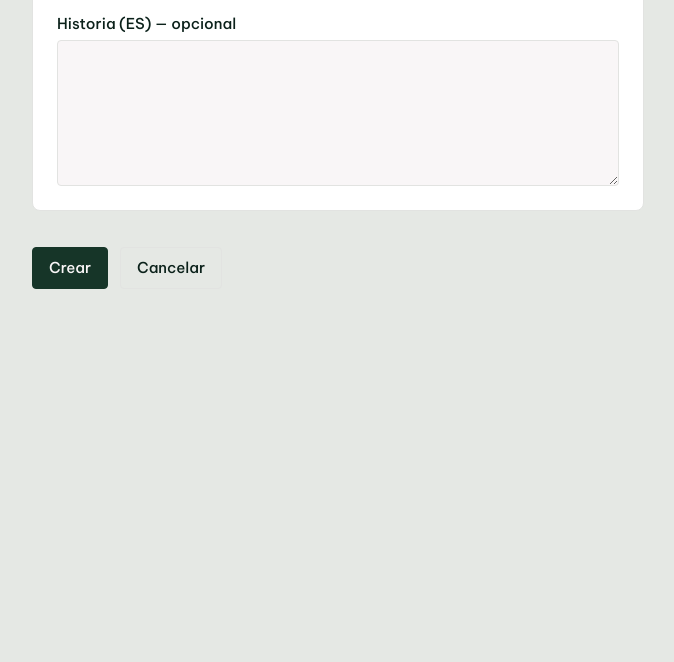
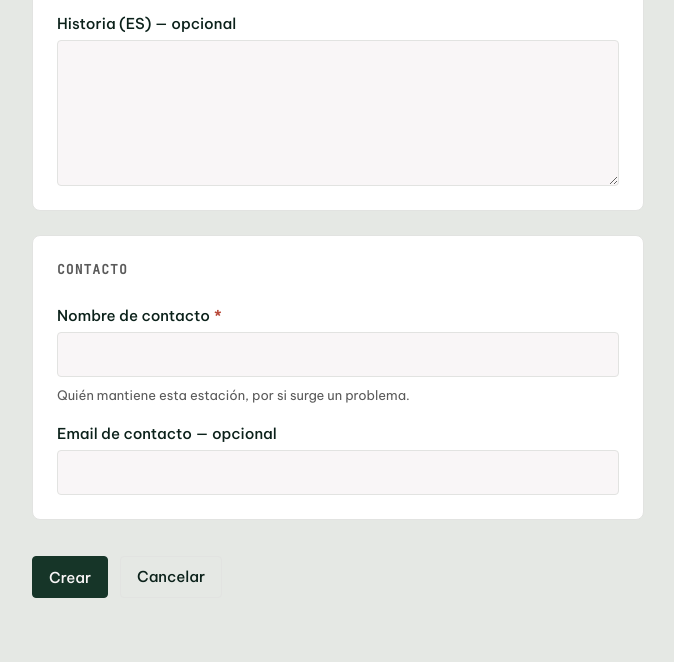
Before and after one commit to ruralhackers/reframecam, a FastAPI app: template templates/admin/station_form.html in a window 1280 px wide. Shown: the part 1031-1693 px from the top of the page, without its empty margins (256-930 px from the left). Before the commit the page ends 1320 px from the top, so only its background shows below. Run offline with FastAPI, Linux system fonts and the light colour scheme; the template is opened without the code that fills it: most values are stand-ins (such as "Sample title", 1, 10 or a date in 2020); some libraries are stand-ins or nearby versions.

Commit message:
Name and email fields for a station, Name field for Host a Location form, some Spanish translation updates

```diff
--- a/app/db.py
+++ b/app/db.py
@@ -40,6 +40,8 @@ SCHEMA_STATEMENTS: tuple[str, ...] = (
         story_en              TEXT NOT NULL,
         latitude              REAL,
         longitude             REAL,
+        contact_name          TEXT,
+        contact_email         TEXT,
         status                TEXT NOT NULL DEFAULT 'active',
         created_at            DATETIME NOT NULL DEFAULT CURRENT_TIMESTAMP
     )
@@ -107,6 +109,8 @@ COLUMN_ADDITIONS: tuple[tuple[str, str], ...] = (
     ("station", "location_slug TEXT REFERENCES location(slug)"),
     ("station", "latitude REAL"),
     ("station", "longitude REAL"),
+    ("station", "contact_name TEXT"),
+    ("station", "contact_email TEXT"),
     ("station", "status TEXT NOT NULL DEFAULT 'active'"),
 )
 
--- a/app/main.py
+++ b/app/main.py
@@ -1264,9 +1264,13 @@ def _station_form_fields(
     story_en: str,
     latitude: str,
     longitude: str,
+    contact_name: str,
+    contact_email: str,
 ) -> dict:
     """Normalise the shared station form fields. English doubles for Spanish
-    when Spanish is left blank (English-only forks)."""
+    when Spanish is left blank (English-only forks). Contact name is required
+    (validated by the caller); contact email is optional and stored as None
+    when blank."""
     name_en = name_en.strip()
     name_es = name_es.strip() or name_en
     story_en = story_en.strip()
@@ -1287,6 +1291,8 @@ def _station_form_fields(
         "story_en": story_en,
         "latitude": _coord(latitude),
         "longitude": _coord(longitude),
+        "contact_name": contact_name.strip(),
+        "contact_email": contact_email.strip() or None,
     }
 
 
@@ -1301,6 +1307,8 @@ async def admin_station_create(
     story_en: str = Form(default=""),
     latitude: str = Form(default=""),
     longitude: str = Form(default=""),
+    contact_name: str = Form(default=""),
+    contact_email: str = Form(default=""),
     from_location: str = Form(default=""),
     authorization: str | None = Header(default=None),
 ):
@@ -1313,12 +1321,13 @@ async def admin_station_create(
     origin_qs = f"&location={origin}" if origin else ""
     fields = _station_form_fields(
         name_es, name_en, location_slug, story_es, story_en,
-        latitude, longitude,
+        latitude, longitude, contact_name, contact_email,
     )
     if (
         not _valid_slug(station_slug)
         or not fields["name_en"]
         or not fields["story_en"]
+        or not fields["contact_name"]
     ):
         return RedirectResponse(
             url=f"/admin/{slug}/stations/new?error=invalid{origin_qs}", status_code=303
@@ -1346,13 +1355,14 @@ async def admin_station_create(
             """
             INSERT INTO station (
                 slug, name_es, name_en, location_slug, story_es, story_en,
-                latitude, longitude, status
-            ) VALUES (?, ?, ?, ?, ?, ?, ?, ?, 'draft')
+                latitude, longitude, contact_name, contact_email, status
+            ) VALUES (?, ?, ?, ?, ?, ?, ?, ?, ?, ?, 'draft')
             """,
             (
                 station_slug, fields["name_es"], fields["name_en"],
                 fields["location_slug"], fields["story_es"], fields["story_en"],
                 fields["latitude"], fields["longitude"],
+                fields["contact_name"], fields["contact_email"],
             ),
         )
     finally:
@@ -1413,6 +1423,8 @@ async def admin_station_update(
     story_en: str = Form(default=""),
     latitude: str = Form(default=""),
     longitude: str = Form(default=""),
+    contact_name: str = Form(default=""),
+    contact_email: str = Form(default=""),
     status: str = Form(default="draft"),
     from_location: str = Form(default=""),
     authorization: str | None = Header(default=None),
@@ -1420,10 +1432,16 @@ async def admin_station_update(
     _admin_guard(slug, authorization)
 
     origin = _clean_from_location(from_location)
+    origin_qs = f"&from_location={origin}" if origin else ""
     fields = _station_form_fields(
         name_es, name_en, location_slug, story_es, story_en,
-        latitude, longitude,
-    )
+        latitude, longitude, contact_name, contact_email,
+    )
+    if not fields["name_en"] or not fields["story_en"] or not fields["contact_name"]:
+        return RedirectResponse(
+            url=f"/admin/{slug}/stations/{station_slug}?error=invalid{origin_qs}",
+            status_code=303,
+        )
     if status not in views.STATION_STATUSES:
         status = "draft"
 
@@ -1447,13 +1465,15 @@ async def admin_station_update(
             UPDATE station SET
                 name_es = ?, name_en = ?, location_slug = ?,
                 story_es = ?, story_en = ?,
-                latitude = ?, longitude = ?, status = ?
+                latitude = ?, longitude = ?,
+                contact_name = ?, contact_email = ?, status = ?
             WHERE slug = ?
             """,
             (
                 fields["name_es"], fields["name_en"], fields["location_slug"],
                 fields["story_es"], fields["story_en"],
                 fields["latitude"], fields["longitude"],
+                fields["contact_name"], fields["contact_email"],
                 status, station_slug,
             ),
         )
@@ -1464,7 +1484,6 @@ async def admin_station_update(
         # Clamped to draft — stay on the station page so the admin sees the
         # explanation alongside the readiness rail. Keep the origin so the
         # next save still returns to the right place.
-        origin_qs = f"&from_location={origin}" if origin else ""
         target = (
             f"/admin/{slug}/stations/{station_slug}?notice=forced_draft{origin_qs}"
         )
@@ -1686,6 +1705,7 @@ def _render_host(
     *,
     submitted: bool,
     error: str | None = None,
+    form_name: str = "",
     form_email: str = "",
     form_location: str = "",
     form_notes: str = "",
@@ -1701,6 +1721,7 @@ def _render_host(
             "error": error,
             "interests": views.SUBMISSION_INTERESTS,
             "form_action": views.host_path(lang),
+            "form_name": form_name,
             "form_email": form_email,
             "form_location": form_location,
             "form_notes": form_notes,
@@ -1724,6 +1745,7 @@ async def host_submit(
     request: Request,
     background_tasks: BackgroundTasks,
     lang: str,
+    name: str = Form(default=""),
     email: str = Form(default=""),
     location: str = Form(default=""),
     notes: str = Form(default=""),
@@ -1738,10 +1760,11 @@ async def host_submit(
         _submissions_log.info("submission honeypot tripped — dropped")
         return _render_host(request, lang, submitted=True)
 
+    name = name.strip()
     email = email.strip()
     location = location.strip()
     error_key: str | None = None
-    if not email or not location:
+    if not name or not email or not location:
         error_key = "host.error.missing"
     elif not _EMAIL_RE.match(email):
         error_key = "host.error.invalid_email"
@@ -1752,6 +1775,7 @@ async def host_submit(
             lang,
             submitted=False,
             error=error_key,
+            form_name=name,
             form_email=email,
             form_location=location,
             form_notes=notes,
@@ -1760,6 +1784,7 @@ async def host_submit(
 
     background_tasks.add_task(
         send_submission,
+        name=name,
         email=email,
         location=location,
         interests=interests,
--- a/app/strings.py
+++ b/app/strings.py
@@ -93,7 +93,7 @@ STRINGS: dict[str, dict[str, str]] = {
         "error.500.label": "ALGO FALLÓ",
         "error.500.heading": "Algo no fue bien.",
         "error.500.body": (
-            "Hemos tenido un problema en nuestro lado. Vuelve a intentarlo en un momento."
+            "Hemos tenido un problema por nuestra parte. Vuelve a intentarlo en un momento."
         ),
         "error.500.cta": "Inicio",
         # Marketing landing page ("abundant brooks" redesign). Strings are
@@ -187,7 +187,7 @@ STRINGS: dict[str, dict[str, str]] = {
         ),
         "host.heading": "Acoger un lugar",
         "host.intro.p1": (
-            "Cuéntanos un sitio que merezca verse cambiar — un mirador, "
+            "Háblanos de un sitio que merezca verse cambiar — un mirador, "
             "una orilla, una ladera que se transforma poco a poco."
         ),
         "host.intro.p2": (
@@ -195,6 +195,7 @@ STRINGS: dict[str, dict[str, str]] = {
             "desde imprimir el soporte libre hasta elegir el ángulo — aquí "
             "en este sitio o en uno propio."
         ),
+        "host.field.name.label": "Tu nombre",
         "host.field.email.label": "Tu correo electrónico",
         "host.field.location.label": "Lugar aproximado",
         "host.field.location.hint": "Donde sea, p. ej. «Cataluña, España».",
@@ -211,8 +212,8 @@ STRINGS: dict[str, dict[str, str]] = {
         "host.field.notes.label": "¿Algo más? (opcional)",
         "host.submit": "ENVIAR",
         "host.error.missing": (
-            "Añade tu correo y un lugar aproximado para que podamos "
-            "responderte."
+            "Añade tu nombre, tu correo y un lugar aproximado para que "
+            "podamos responderte."
         ),
         "host.error.invalid_email": (
             "No parece un correo válido. Revísalo e inténtalo de nuevo."
@@ -228,7 +229,7 @@ STRINGS: dict[str, dict[str, str]] = {
         # mono caps; views.station_view builds it from place + country.
         "station.hero.aria": "Imagen reciente del lugar",
         # Story section
-        "station.story.heading": "Sobre",
+        "station.story.heading": "Sobre el lugar",
         # Story stats line (§5.3, §9.3)
         "station.stats.with_photos": "{count} contribuciones desde {month} de {year}.",
         "station.stats.empty": "Sin fotos todavía.",
@@ -465,6 +466,7 @@ STRINGS: dict[str, dict[str, str]] = {
             "printing the open-source holder to choosing the angle — here "
             "on this site, or on one of your own."
         ),
+        "host.field.name.label": "Your name",
         "host.field.email.label": "Your email",
         "host.field.location.label": "Rough location",
         "host.field.location.hint": "Anywhere, e.g. \"Catalonia, Spain\".",
@@ -479,7 +481,7 @@ STRINGS: dict[str, dict[str, str]] = {
         "host.field.notes.label": "Anything else? (optional)",
         "host.submit": "SEND",
         "host.error.missing": (
-            "Please add your email and a rough location so we can reply."
+            "Please add your name, email, and a rough location so we can reply."
         ),
         "host.error.invalid_email": (
             "That doesn't look like a valid email. Check it and try again."
--- a/data/stations.toml
+++ b/data/stations.toml
@@ -32,6 +32,8 @@ name_es = "Bosque Comestible"
 name_en = "Anceu Food Forest"
 latitude = 42.351178   # stand-in; Rural Hackers to confirm
 longitude = -8.466424  # stand-in; Rural Hackers to confirm
+contact_name = "Anceu Coliving"  # stand-in; Rural Hackers to confirm
+# contact_email left blank on purpose — add real addresses via the admin UI
 status = "active"
 # stand-in story; Rural Hackers to revise
 story_es = """
@@ -52,6 +54,8 @@ name_es = "Casa do Pobo de Anceu"
 name_en = "Casa do Pobo de Anceu"
 latitude = 42.361249   # stand-in; Rural Hackers to confirm
 longitude = -8.466103 # stand-in; Rural Hackers to confirm
+contact_name = "Rural Hackers"  # stand-in; Rural Hackers to confirm
+# contact_email left blank on purpose — add real addresses via the admin UI
 status = "active"
 # stand-in story; Rural Hackers to revise
 story_es = """
@@ -72,6 +76,8 @@ name_es = "IES Ponte Caldelas"
 name_en = "IES Ponte Caldelas"
 latitude = 42.3897   # stand-in; Rural Hackers to confirm
 longitude = -8.5031  # stand-in; Rural Hackers to confirm
+contact_name = "IES Ponte Caldelas"  # stand-in; Rural Hackers to confirm
+# contact_email left blank on purpose — add real addresses via the admin UI
 status = "active"
 # stand-in story; Rural Hackers to revise
 story_es = """
--- a/static/css/app.css
+++ b/static/css/app.css
@@ -4042,6 +4042,7 @@ main:has(> .admin-app) > * {
 }
 
 .admin-form__field input[type="text"],
+.admin-form__field input[type="email"],
 .admin-form__field input[type="date"],
 .admin-form__field input[type="file"],
 .admin-form__field select,
--- a/templates/admin/station_form.html
+++ b/templates/admin/station_form.html
@@ -155,6 +155,25 @@
         </label>
       </section>
 
+      <section class="admin-form__section">
+        <h2 class="admin-section-label">Contacto</h2>
+
+        <label class="admin-form__field">
+          <span class="admin-form__label">Nombre de contacto<span class="admin-form__required" aria-hidden="true">*</span></span>
+          <input type="text" name="contact_name" required maxlength="200"
+                 value="{{ s.contact_name if view.is_edit and s.contact_name else '' }}" />
+          <span class="admin-form__hint">
+            Quién mantiene esta estación, por si surge un problema.
+          </span>
+        </label>
+
+        <label class="admin-form__field">
+          <span class="admin-form__label">Email de contacto — opcional</span>
+          <input type="email" name="contact_email" maxlength="254"
+                 value="{{ s.contact_email if view.is_edit and s.contact_email else '' }}" />
+        </label>
+      </section>
+
       {% if view.is_edit %}
         {# Status lives inside the form so it submits with everything else,
            but is rendered visually in the right rail via CSS positioning of
```
Also changed, not shown: app/email.py (+4 -3 lines), app/seed.py (+10 -2 lines), templates/host.html (+19 -0 lines), tests/test_admin.py (+35 -1 lines), tests/test_db.py (+8 -1 lines), tests/test_email.py (+1 -0 lines), tests/test_pages.py (+15 -4 lines), tests/test_seed.py (+3 -0 lines).
